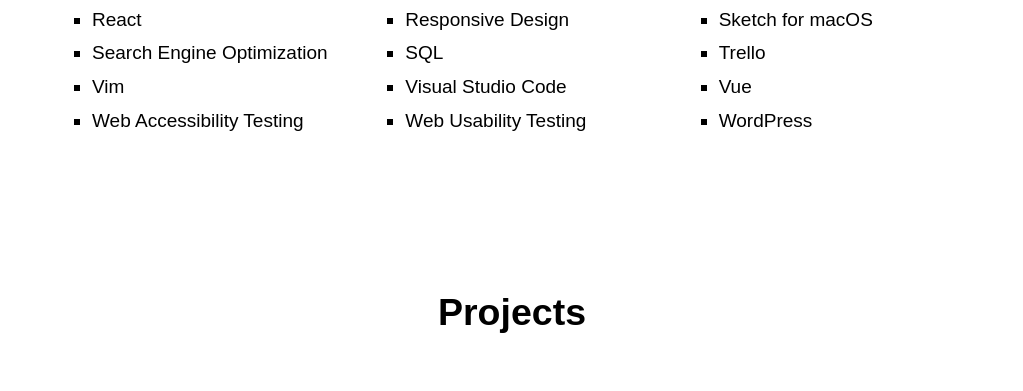
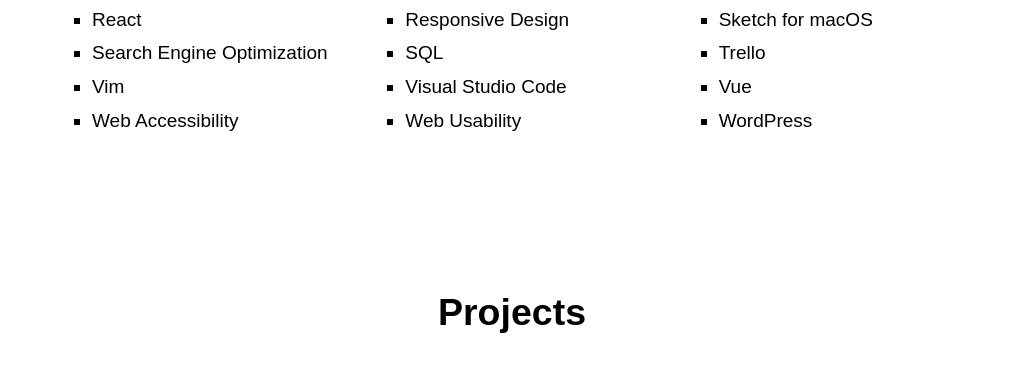
Before and after one commit to gmeben/personal, a plain HTML site: page index.html in a window 1280 px wide. Shown: the part 1173-1564 px from the top of the page, without its empty margins (128-1151 px from the left). Drawn offline with Linux system fonts and the light colour scheme.

Commit message:
Update index.html

```diff
--- a/index.html
+++ b/index.html
@@ -68,8 +68,8 @@
                 <li>Vim<span class="sr-only">,</span></li>
                 <li>Visual Studio Code<span class="sr-only">,</span></li>
                 <li>Vue<span class="sr-only">,</span></li>
-                <li>Web Accessibility Testing<span class="sr-only">,</span></li>
-                <li>Web Usability Testing<span class="sr-only">,</span></li>
+                <li>Web Accessibility<span class="sr-only">,</span></li>
+                <li>Web Usability<span class="sr-only">,</span></li>
                 <li>WordPress<span class="sr-only">,</span></li>
             </ul>
         </section>
```
